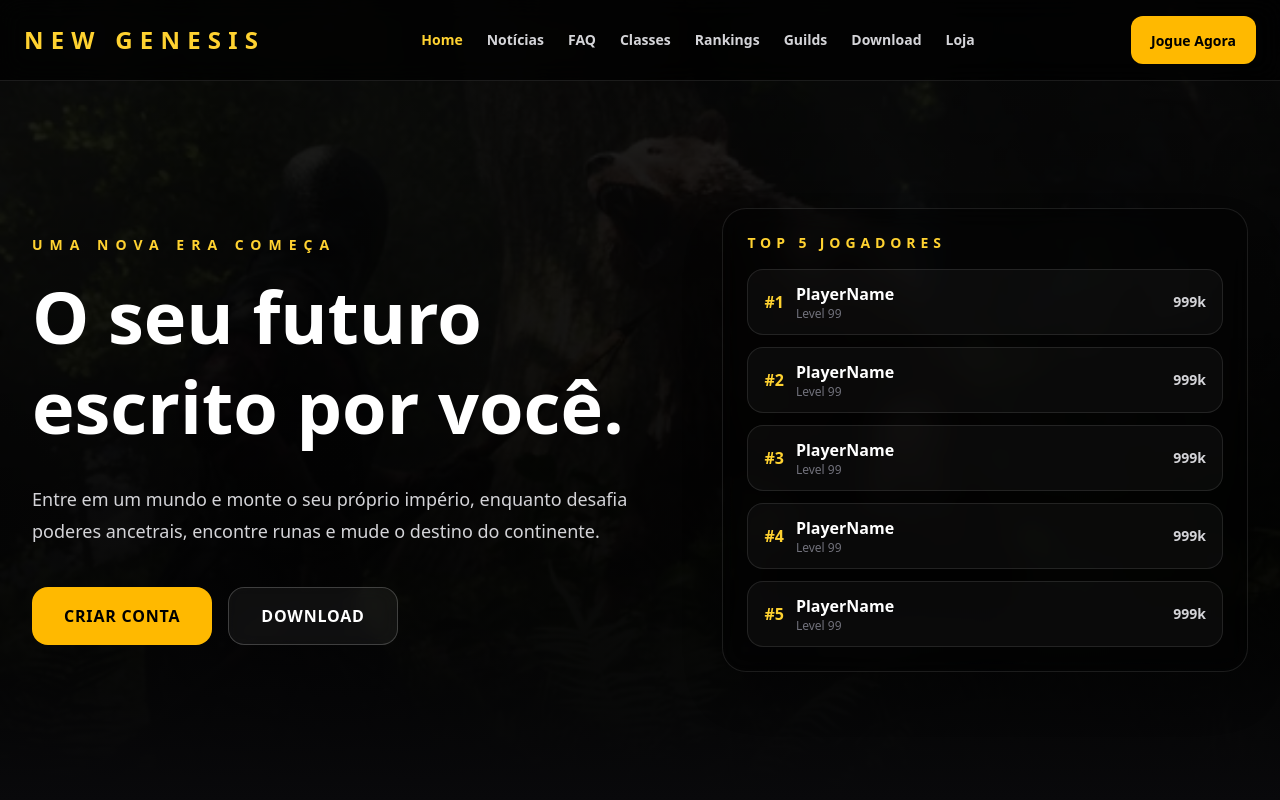
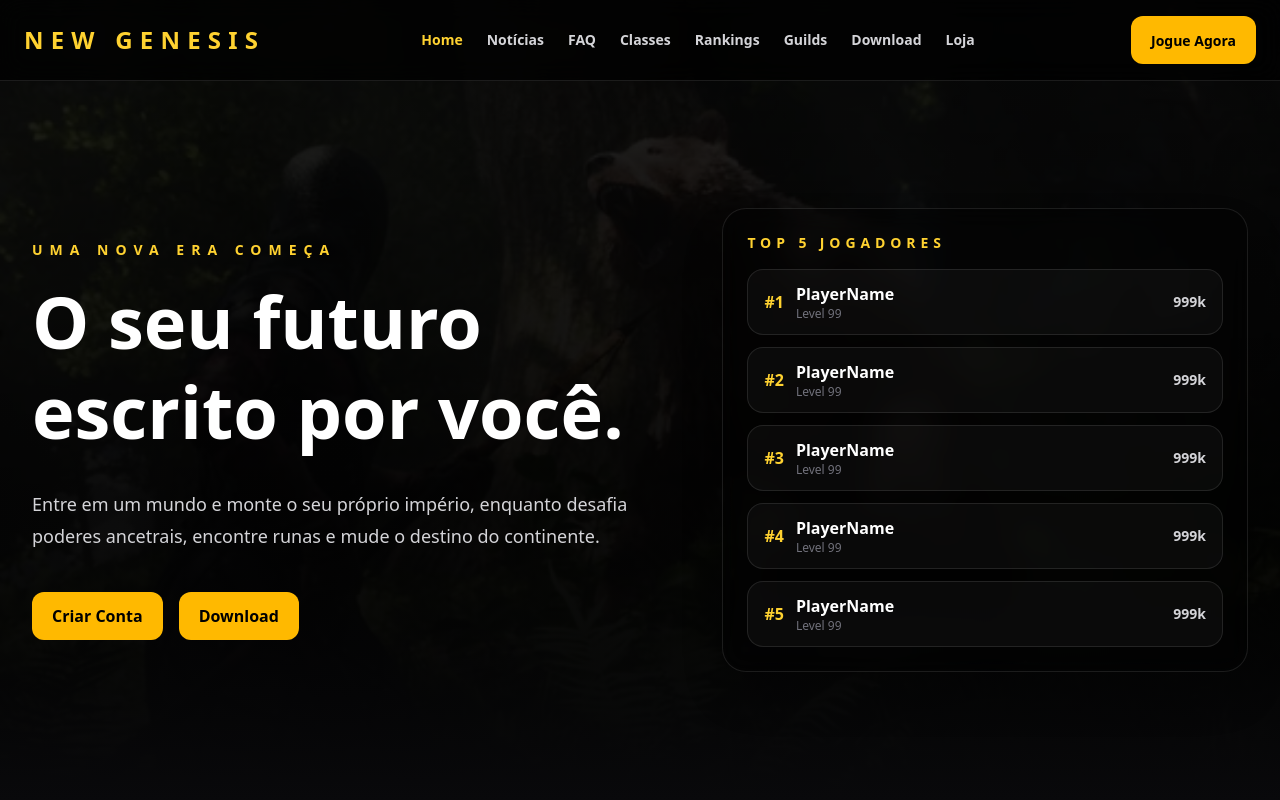
Before and after one commit to crsandrade/newgenesis-webproject, a Next.js app: page / in a window 1280 px wide. Shown: the top 800 px of the page. Built offline with nearby package versions, Linux system fonts and the light colour scheme.

Commit message:
refactor: added the path for buttons on hero

```diff
--- a/sections/Hero.tsx
+++ b/sections/Hero.tsx
@@ -1,6 +1,7 @@
 import { Container } from "@/components/Container";
 import { PrimaryButton } from "@/components/PrimaryButton";
 import { SecondaryButton } from "@/components/SecondaryButton";
+import Link from "next/link";
 
 export function Hero() {
   return (
@@ -26,9 +27,14 @@ export function Hero() {
               enquanto desafia poderes ancetrais, encontre runas e mude
               o destino do continente.
             </p>
-             <div className="mt-8 flex flex-col gap-4 sm:flex-row md:mt-10">
-              <PrimaryButton>Criar Conta</PrimaryButton>
-              <SecondaryButton>Download</SecondaryButton>
+
+            <div className="mt-8 flex flex-col gap-4 sm:flex-row md:mt-10">
+              <Link href="/register" className="rounded-xl bg-amber-400 px-5 py-3 text-center font-bold text-black transition hover:bg-amber-300">
+                Criar Conta
+              </Link>
+              <Link href="/download" className="rounded-xl bg-amber-400 px-5 py-3 text-center font-bold text-black transition hover:bg-amber-300">
+                Download
+              </Link>
             </div>
 
           </div>
```
